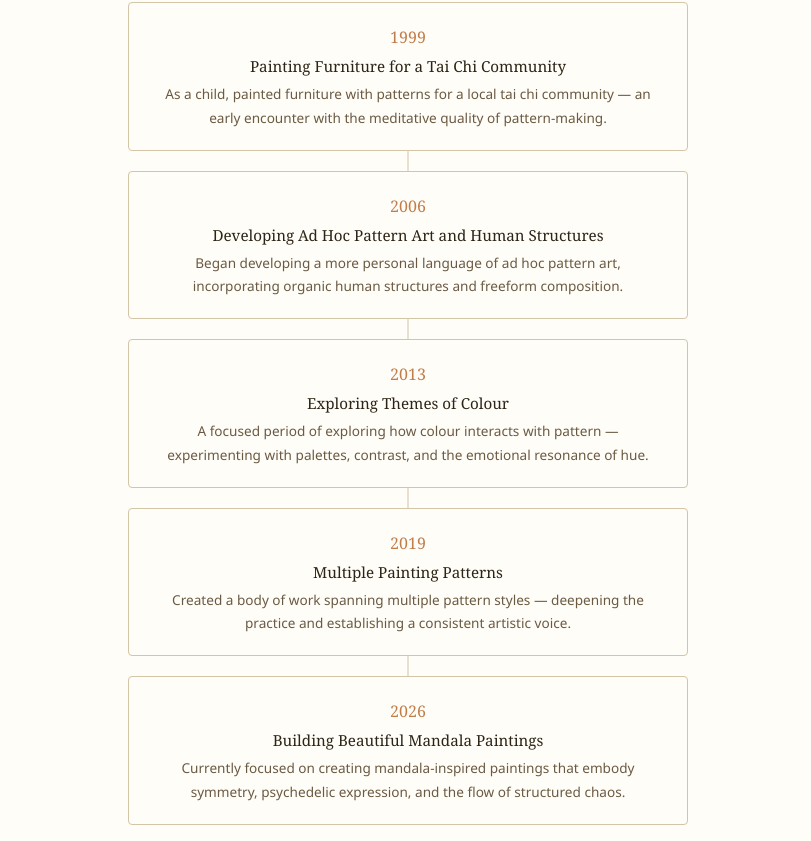
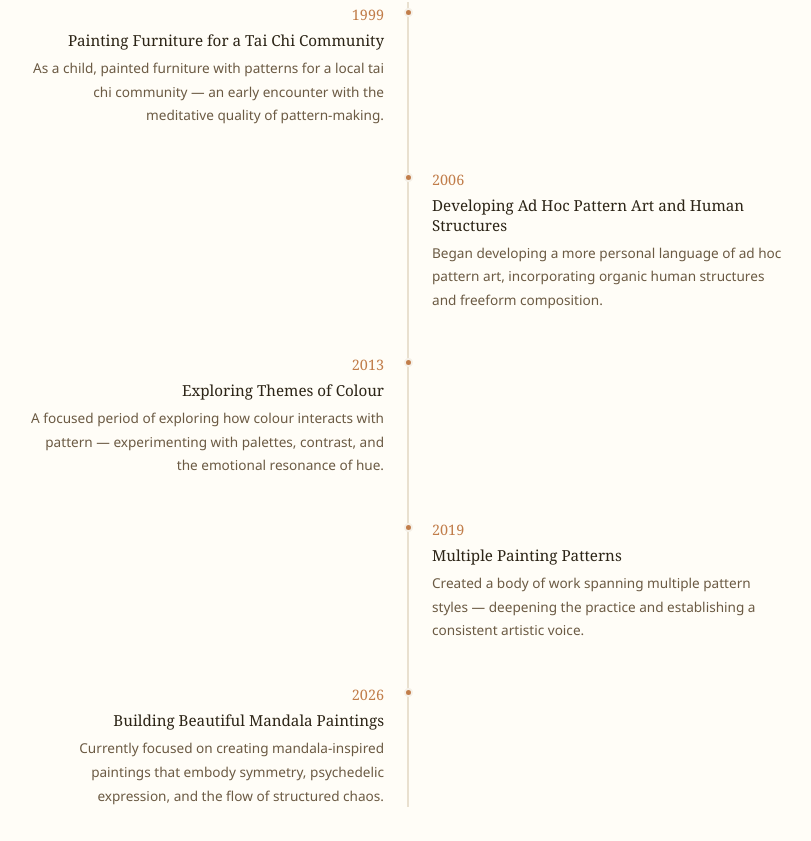
Before and after one commit to kalilladoscope/kalilladoscope, a React (Vite) app: page / in a window 1280 px wide. Shown: the part 4979-5820 px from the top of the page, without its empty margins (232-1043 px from the left). Built offline with nearby package versions, Linux system fonts and the light colour scheme.

Commit message:
layout update

```diff
--- a/src/styles/global.css
+++ b/src/styles/global.css
@@ -917,10 +917,7 @@ p {
    ============================================================ */
 
 .milestones__list {
-  display: flex;
-  flex-direction: column;
-  gap: 1.25rem;
-  max-width: 560px;
+  max-width: 760px;
   margin: 0 auto;
   position: relative;
 }
@@ -937,23 +934,45 @@ p {
 }
 
 .milestone {
-  display: flex;
-  flex-direction: column;
-  align-items: center;
-  text-align: center;
-  gap: 0.4rem;
-  padding: 1.25rem 1.5rem;
-  background: var(--surface);
-  border: 1px solid var(--border);
-  border-radius: 4px;
   position: relative;
+  padding-bottom: 2.5rem;
+}
+
+.milestone:last-child {
+  padding-bottom: 0;
+}
+
+.milestone:nth-child(odd) {
+  padding-right: calc(50% + 1.5rem);
+  text-align: right;
+}
+
+.milestone:nth-child(even) {
+  padding-left: calc(50% + 1.5rem);
+  text-align: left;
+}
+
+.milestone::before {
+  content: '';
+  position: absolute;
+  top: 0.35rem;
+  width: 9px;
+  height: 9px;
+  border-radius: 50%;
+  background-color: var(--accent);
+  border: 2px solid var(--bg);
   z-index: 1;
 }
 
+.milestone:nth-child(odd)::before  { right: calc(50% - 4.5px); }
+.milestone:nth-child(even)::before { left:  calc(50% - 4.5px); }
+
 .milestone__year {
   font-family: var(--font-serif);
-  font-size: 1rem;
+  font-size: 0.9rem;
   color: var(--accent);
+  display: block;
+  margin-bottom: 0.25rem;
 }
 
 .milestone__body {
@@ -1353,6 +1372,11 @@ p {
 
   .hero__content {
     padding: 3rem 1.25rem;
+    text-align: center;
+  }
+
+  .hero__actions {
+    justify-content: center;
   }
 
   .gallery__grid {
@@ -1365,6 +1389,21 @@ p {
 
   .process__steps {
     grid-template-columns: 1fr;
+  }
+
+  .milestones__list::before { left: 0; transform: none; }
+
+  .milestone:nth-child(odd),
+  .milestone:nth-child(even) {
+    padding-right: 0;
+    padding-left: 1.5rem;
+    text-align: left;
+  }
+
+  .milestone:nth-child(odd)::before,
+  .milestone:nth-child(even)::before {
+    left: -4.5px;
+    right: auto;
   }
 
   .footer__inner {
```
Also changed, not shown: 1 other file (tests, documents, lock files or other folders).
